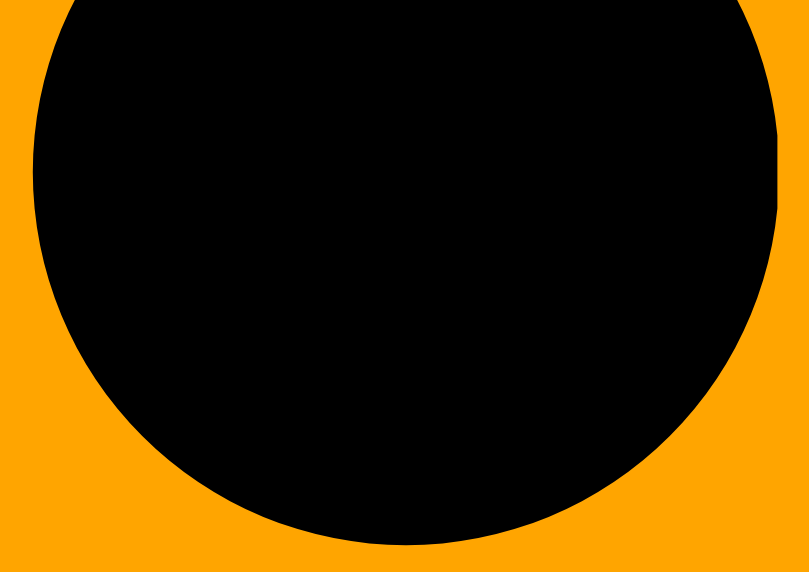
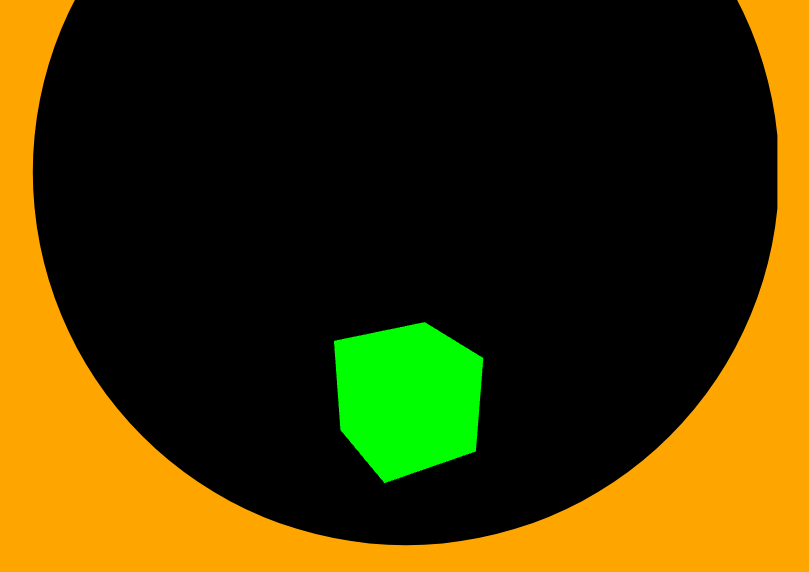
Before and after one commit to tanishhgoel/Portfolio, a plain HTML site: page index.html in a window 1280 px wide. Shown: the part 228-800 px from the top of the page, without its empty margins (234-1043 px from the left). Drawn offline with nearby package versions, Linux system fonts and the light colour scheme; animation ran at ten frames a second.

Commit message:
3D object added

```diff
--- a/index.html
+++ b/index.html
@@ -14,6 +14,7 @@
       <p>Welcome to my portfolio website.</p>
     </div>
 
+    <script src="https://cdn.jsdelivr.net/npm/three@0.132.2/build/three.min.js"></script>
     <script src="script.js"></script>
   </body>
 </html>
--- a/script.js
+++ b/script.js
@@ -47,16 +47,11 @@
 // Blob setup
 const numPoints = 32;
 const radius = 375;
-// changed from 0.05 to 0.04
-// weaker pullback = wobblier blob
 const tension = 0.04;
-// changed from 0.2 to 0.5
-// stronger push from movement = more responsive blob
 const drag = 0.3;
 
 let points = [];
 
-// Initialize soft-body points
 for (let i = 0; i < numPoints; i++) {
   const angle = (i / numPoints) * 2 * Math.PI;
   points.push({
@@ -68,7 +63,6 @@
   });
 }
 
-// Helper for smoothing
 function lerp(a, b, t) {
   return a + (b - a) * t;
 }
@@ -91,8 +85,6 @@
 
     const normal = { x: -Math.sin(p.angle), y: Math.cos(p.angle) };
     const influence = normal.x * normVel.x + normal.y * normVel.y;
-    //changed from 0.4 to 0.55
-    // to make the blob more responsive to mouse movement
     const offset = influence * mag * 0.7;
 
     p.vx += (targetX - p.x) * tension;
@@ -101,8 +93,6 @@
     p.vx += normVel.x * offset * drag;
     p.vy += normVel.y * offset * drag;
 
-    // changed from 0.9 to 0.92
-    // less damping, longer wobble
     p.vx *= 0.92;
     p.vy *= 0.92;
 
@@ -134,18 +124,54 @@
   ctx.globalCompositeOperation = "source-over";
 }
 
+// Three.js setup
+const scene = new THREE.Scene();
+const camera = new THREE.PerspectiveCamera(
+  75,
+  window.innerWidth / window.innerHeight,
+  0.1,
+  1000
+);
+const renderer = new THREE.WebGLRenderer({ antialias: true });
+renderer.setSize(window.innerWidth, window.innerHeight);
+document.body.appendChild(renderer.domElement);
+
+// Green cube
+const geometry = new THREE.BoxGeometry(1, 1, 1);
+const material = new THREE.MeshBasicMaterial({ color: 0x00ff00 });
+const cube = new THREE.Mesh(geometry, material);
+scene.add(cube);
+
+camera.position.z = 5;
+
+// Animation loop
+function animate() {
+  requestAnimationFrame(animate);
+
+  // Rotate the cube for effect
+  cube.rotation.x += 0.01;
+  cube.rotation.y += 0.01;
+
+  // Render the 3D scene
+  renderer.render(scene, camera);
+}
+
+// Start the Three.js animation
+animate();
+
+// Main draw loop
 function draw() {
   ctx.clearRect(0, 0, canvas.width, canvas.height);
 
-  // Orange fill
+  // Orange fill for 2D content
   ctx.fillStyle = "orange";
   ctx.fillRect(0, 0, canvas.width, canvas.height);
 
-  // Update and draw blob
+  // Update and draw 2D blob
   updateBlob();
   drawBlob();
 
-  // Draw bubbles
+  // Draw 2D bubbles
   bubbles.push(new Bubble(mouse.x, mouse.y));
   bubbles = bubbles.filter((b) => b.alpha > 0);
   bubbles.forEach((b) => {
@@ -155,4 +181,5 @@
 
   requestAnimationFrame(draw);
 }
+
 draw();
```
Also changed, not shown: package.json (deleted, +0 -15 lines), 1 other file.
